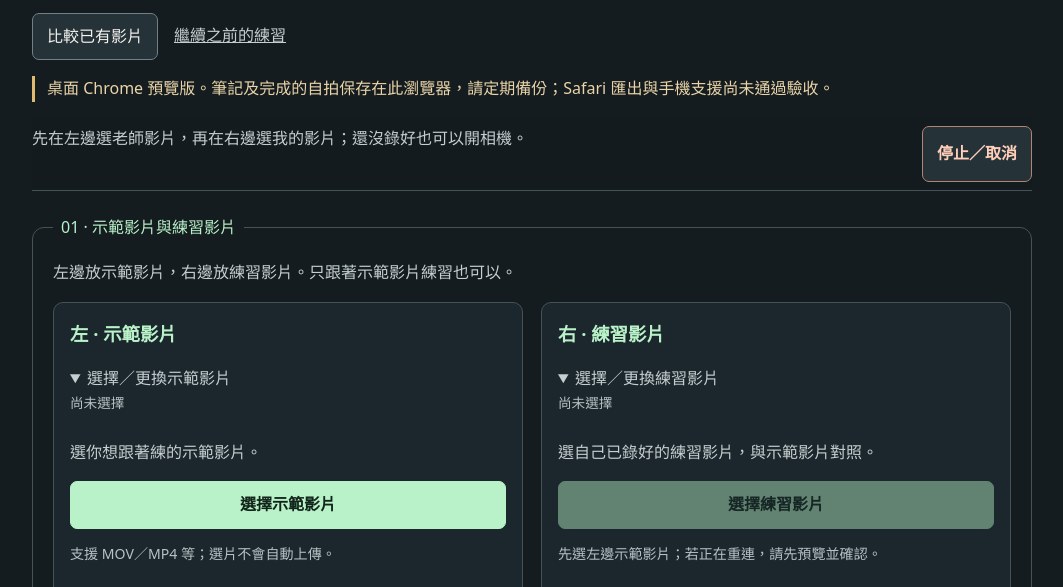
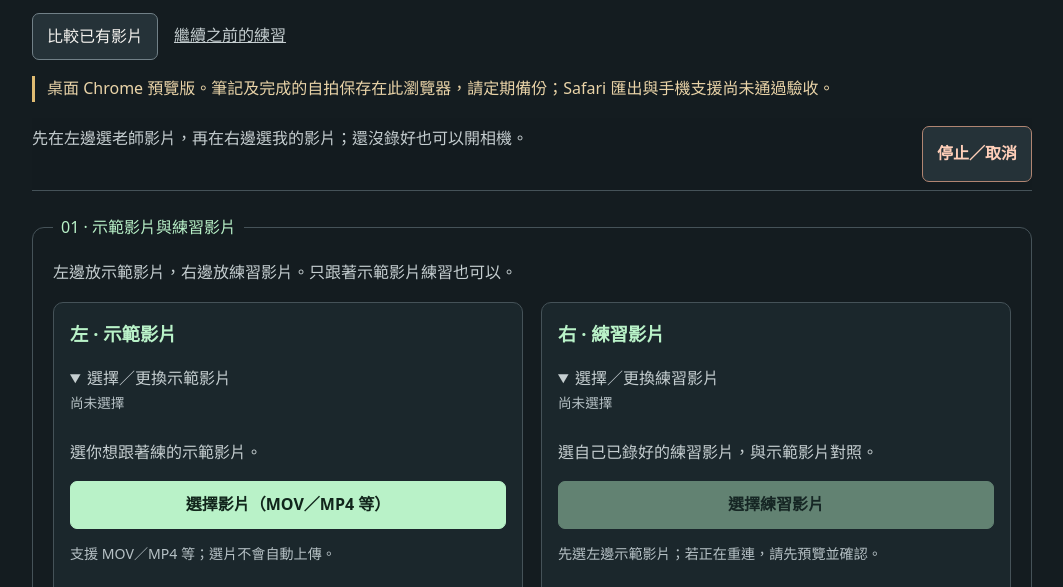
Before and after one commit to sunpochin/dance-stamp, a website: page web/index.html in a window 1280 px wide. Shown: the part 183-770 px from the top of the page, without its empty margins (108-1171 px from the left). Drawn offline with Linux system fonts and the light colour scheme.

Commit message:
fix: Simplify video picker button wording
Use the user-requested 選擇影片（MOV／MP4 等） label so the selection entry does not imply a hard-drive-only source. Keep the existing picker behavior and update the browser regression to verify the exact wording.

```diff
--- a/web/index.html
+++ b/web/index.html
@@ -30,8 +30,8 @@
         <!-- 只收選片說明，播放器與重連確認留在外面，選完就能直接看畫面。 -->
         <details id="reference-picker" class="video-picker" open><summary>選擇／更換示範影片<span id="reference-selection" class="selected-file">尚未選擇</span></summary>
         <p>選你想跟著練的示範影片。</p>
-        <!-- 明列容器副檔名以相容系統選檔；實際能否播放仍由解碼驗證。 -->
-        <button type="button" id="select-video" class="primary">選擇示範影片</button><input id="reference-file" type="file" aria-label="選擇示範影片" accept=".mov,.mp4,.m4v,.webm,.mkv,video/*" hidden>
+        <!-- 選片文案不限定儲存位置；明列容器副檔名以相容系統選檔，實際能否播放仍由解碼驗證。 -->
+        <button type="button" id="select-video" class="primary">選擇影片（MOV／MP4 等）</button><input id="reference-file" type="file" aria-label="選擇示範影片" accept=".mov,.mp4,.m4v,.webm,.mkv,video/*" hidden>
         <p id="reference-file-hint" class="hint">支援 MOV／MP4 等；選片不會自動上傳。</p></details>
         <!-- biome-ignore lint/a11y/useMediaCaption: 來源是使用者本機影片，不能憑空附上假字幕；本版不處理字幕生成。 -->
         <video id="reference" aria-label="示範影片播放器" aria-describedby="audio-status" controls playsinline preload="metadata"></video>
```
Also changed, not shown: tests/browser/video-picker.js (+2 -1 lines).
